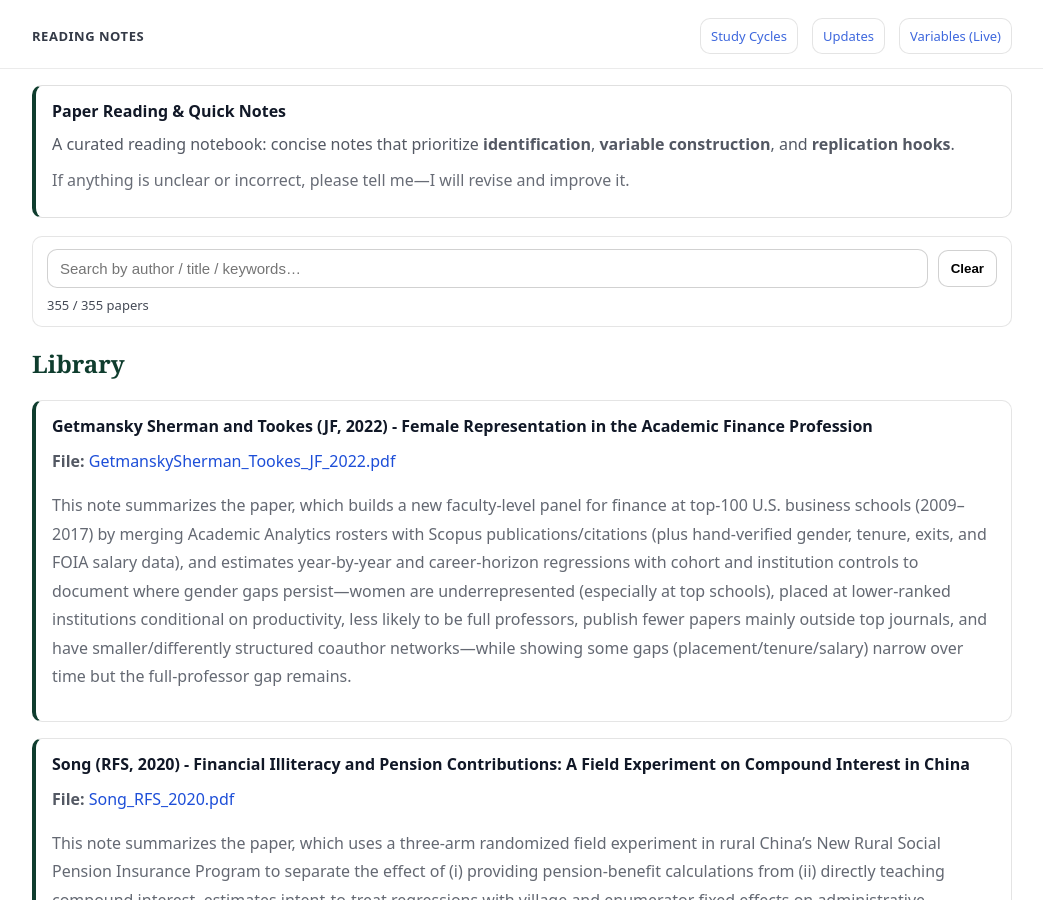
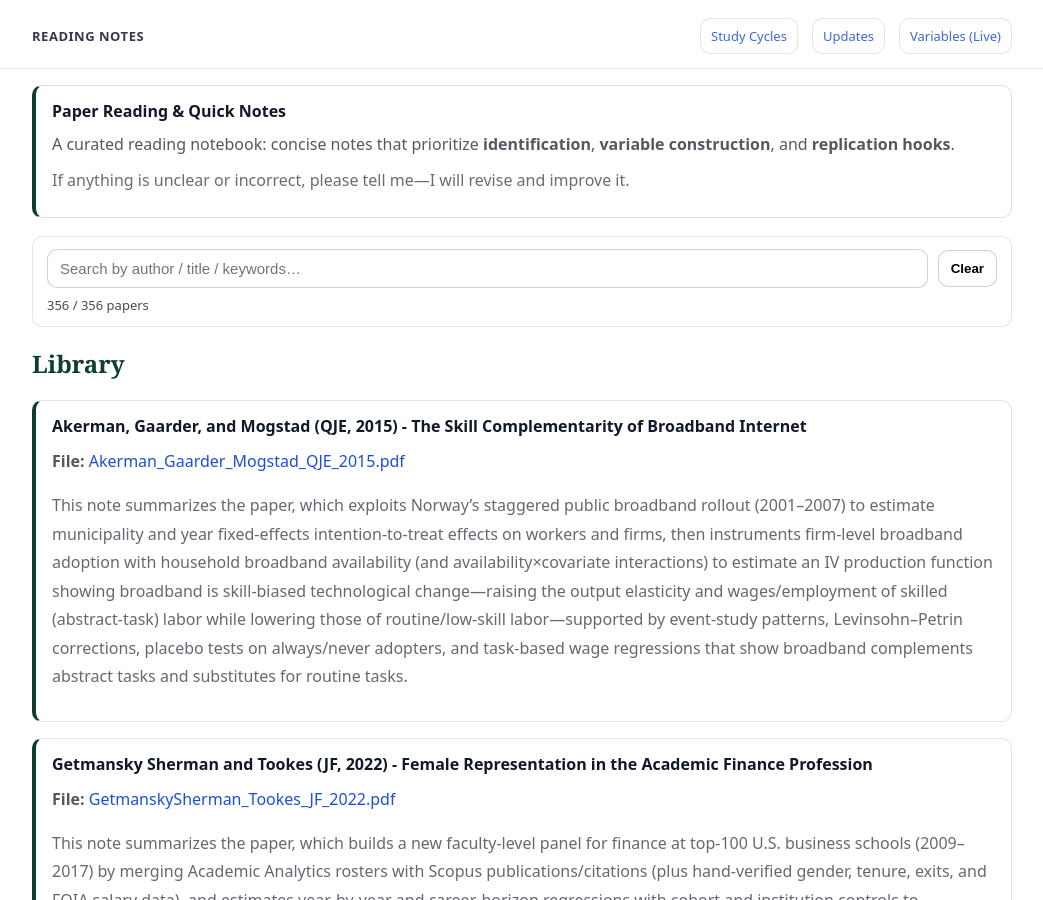
Before and after one commit to yaxinzn/study-archive, a Jekyll site: the page built from reading/index.md, in a window 1280 px wide and 900 px high. Shown: the whole window, without its empty margins (118-1161 px from the left). Built offline with Jekyll 4.4.1, drawn with Linux system fonts in a browser that asks for light colours.

Commit message:
Reading: add/update Akerman_Gaarder_Mogstad_QJE_2015.pdf

```diff
--- a/_data/reading.yml
+++ b/_data/reading.yml
@@ -1,3 +1,7 @@
+- title: "Akerman, Gaarder, and Mogstad (QJE, 2015) - The Skill Complementarity of Broadband Internet"
+  file: "Akerman_Gaarder_Mogstad_QJE_2015.pdf"
+  desc: "This note summarizes the paper, which exploits Norway’s staggered public broadband rollout (2001–2007) to estimate municipality and year fixed-effects intention-to-treat effects on workers and firms, then instruments firm-level broadband adoption with household broadband availability (and availability×covariate interactions) to estimate an IV production function showing broadband is skill-biased technological change—raising the output elasticity and wages/employment of skilled (abstract-task) labor while lowering those of routine/low-skill labor—supported by event-study patterns, Levinsohn–Petrin corrections, placebo tests on always/never adopters, and task-based wage regressions that show broadband complements abstract tasks and substitutes for routine tasks."
+
 - title: "Getmansky Sherman and Tookes (JF, 2022) - Female Representation in the Academic Finance Profession"
   file: "GetmanskySherman_Tookes_JF_2022.pdf"
   desc: "This note summarizes the paper, which builds a new faculty-level panel for finance at top-100 U.S. business schools (2009–2017) by merging Academic Analytics rosters with Scopus publications/citations (plus hand-verified gender, tenure, exits, and FOIA salary data), and estimates year-by-year and career-horizon regressions with cohort and institution controls to document where gender gaps persist—women are underrepresented (especially at top schools), placed at lower-ranked institutions conditional on productivity, less likely to be full professors, publish fewer papers mainly outside top journals, and have smaller/differently structured coauthor networks—while showing some gaps (placement/tenure/salary) narrow over time but the full-professor gap remains."
```
Also changed, not shown: 1 other file.
